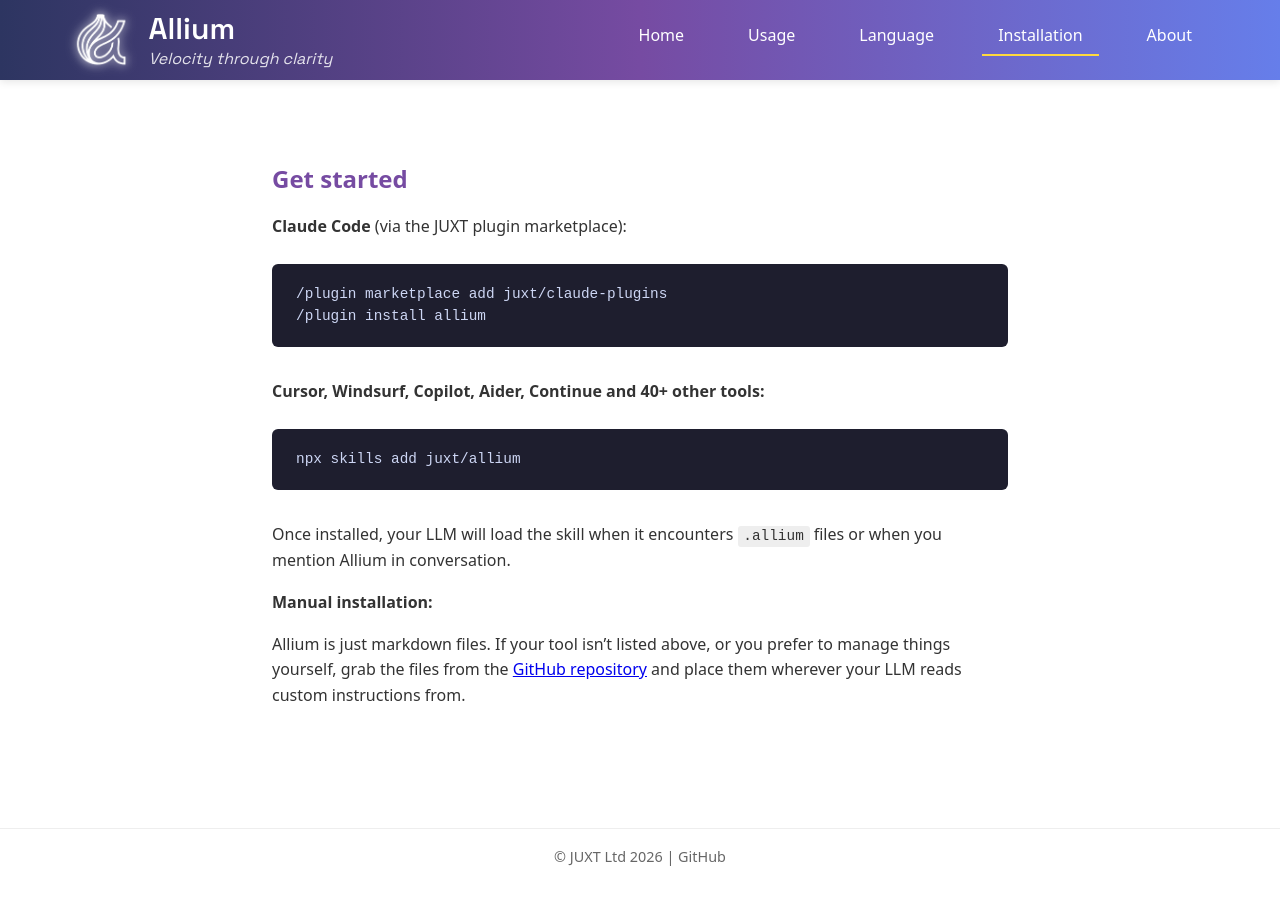
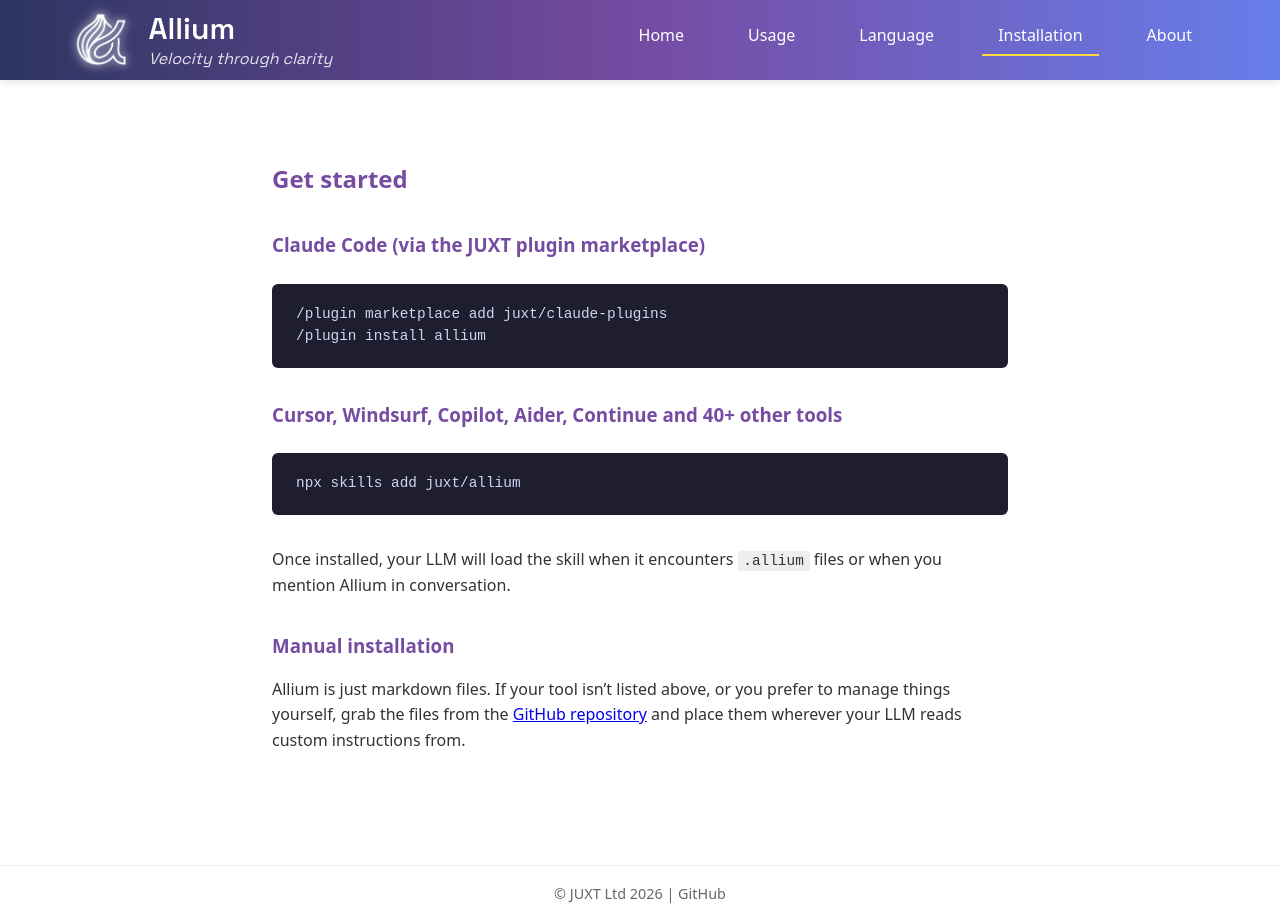
Before and after one commit to juxt/allium, a Jekyll site: the page built from installation.md, in a window 1280 px wide. Built offline with Jekyll 4.4.1, drawn with Linux system fonts in a browser that asks for light colours; before the commit the page ends 900 px from its top, so only the background shows below that.

````diff
--- a/installation.md
+++ b/installation.md
@@ -5,14 +5,14 @@ title: Installation
 
 ## Get started
 
-**Claude Code** (via the JUXT plugin marketplace):
+### Claude Code (via the JUXT plugin marketplace)
 
 ```
 /plugin marketplace add juxt/claude-plugins
 /plugin install allium
 ```
 
-**Cursor, Windsurf, Copilot, Aider, Continue and 40+ other tools:**
+### Cursor, Windsurf, Copilot, Aider, Continue and 40+ other tools
 
 ```
 npx skills add juxt/allium
@@ -20,6 +20,6 @@ npx skills add juxt/allium
 
 Once installed, your LLM will load the skill when it encounters `.allium` files or when you mention Allium in conversation.
 
-**Manual installation:**
+### Manual installation
 
 Allium is just markdown files. If your tool isn't listed above, or you prefer to manage things yourself, grab the files from the [GitHub repository](https://github.com/juxt/allium) and place them wherever your LLM reads custom instructions from.
````
